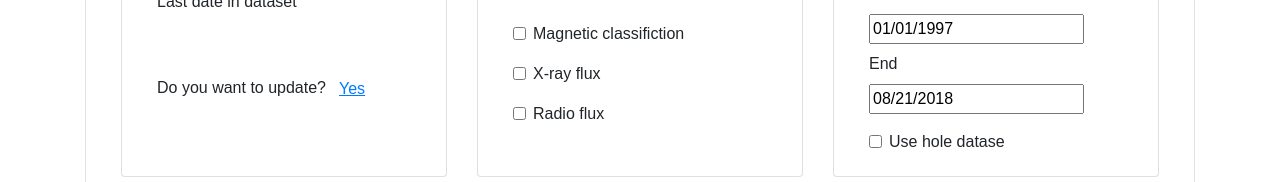
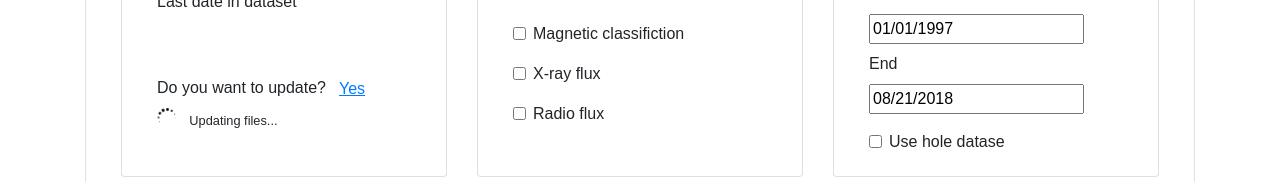
Before and after one commit to j-pereira/sara-react, a React (Create React App) app: page / in a window 1280 px wide. Both pictures are taken after a click on the button "Yes". Shown: the part 172-354 px from the top of the page. Built offline with nearby package versions, Linux system fonts and the light colour scheme; no server answers.

Commit message:
block ui

```diff
--- a/src/components/reports/Report/Report.js
+++ b/src/components/reports/Report/Report.js
@@ -2,6 +2,7 @@ import React, { Component } from 'react'
 import Collapse from '../../../hoc/Collapse/Collapse';
 import ReportAttributes from '../ReportAttributes/ReportAttributes';
 import ARTable from '../ARTable/ARTable';
+import BlockUI from '../../../hoc/BlockUI/BlockUI';
 import axios from 'axios';
 
 class Report extends Component {
@@ -11,7 +12,8 @@ class Report extends Component {
         this.state = {
             resultTable: false,
             dataset: [],
-            lastdate: {}
+            lastdate: {},
+            loading: ''
         }
     }
 
@@ -29,6 +31,7 @@ class Report extends Component {
 
     updateDatasetFile = (event) => {
         event.preventDefault();
+        this.setState({ loading: 'fademe' });
         axios.get('dataset/update')
             .then( response => {
                 this.setState({ lastdate: response.data });
@@ -37,6 +40,7 @@ class Report extends Component {
             .catch( error => {
                 console.error(error);
             });
+        this.setState({ loading: '' });
 
     }
 
@@ -61,6 +65,7 @@ class Report extends Component {
 
         return (
             <div>
+                <BlockUI fade={this.state.loading}/>
                 <Collapse>
                     <ReportAttributes updateDataset={this.updateDatasetFile} datasetLastDate={this.state.lastdate} generateRules={this.renderRules} />
                 </Collapse>
--- a/src/components/reports/ReportAttributes/ReportAttributes.js
+++ b/src/components/reports/ReportAttributes/ReportAttributes.js
@@ -1,13 +1,28 @@
 import React, { Component } from 'react';
 import Calendar from '../../../hoc/Calendar/Calendar'
 import moment from 'moment';
+import Loading from '../../../hoc/Loading/Loading'
 
 class ReportAttributes extends Component {
+
+    constructor (props) {
+        super(props)
+        this.state = {
+            loading: false
+        }
+    }
 
     render () {
         let datasetStatus;
         let statusClass;
         let update;
+        let loading;
+
+        if (this.state.loading) {
+            loading = <Loading/>;
+        } else {
+            loading = ''
+        }
 
         if (this.props.datasetLastDate.updated) {
             datasetStatus = 'Updated';
@@ -24,12 +39,16 @@ class ReportAttributes extends Component {
                             <button
                                 type="submit"
                                 className="btn btn-link"
-                            onClick={(event) => {this.props.updateDataset(event)}}
+                                onClick={(event) => {
+                                    this.setState({ loading: true })
+                                    this.props.updateDataset(event)
+                                }}
                             >
                                 Yes
                             </button>
                         </div>
                     </div>
+                    {loading}
                 </div>
         }
 
--- /dev/null
+++ b/src/hoc/BlockUI/BlockUI.css
@@ -0,0 +1,10 @@
+.fademe {
+    opacity: 0.2;
+    background: rgb(245, 245, 245);
+    width: 100%;
+    height: 100%;
+    z-index: 100;
+    top: 0;
+    left: 0;
+    position: fixed;
+  }
--- /dev/null
+++ b/src/hoc/BlockUI/BlockUI.js
@@ -0,0 +1,9 @@
+import React from 'react';
+
+const blockui = (props) => {
+    return (
+        <div className={props.fade}></div>
+    )
+}
+
+export default blockui;
--- /dev/null
+++ b/src/hoc/Loading/Loading.css
@@ -0,0 +1,133 @@
+/*
+.blockui {
+  top: 0;
+  left: 0;
+  z-index: 9999 !important;
+  opacity: 1.0 !important;
+  background: #FFF;
+  color: #000;
+}
+*/
+
+.sk-circle {
+    margin: 0px;
+    width: 20px;
+    height: 20px;
+    position: relative;
+    margin-right: 0px;
+  }
+  .sk-circle .sk-child {
+    width: 100%;
+    height: 100%;
+    position: absolute;
+    left: 0;
+    top: 0;
+  }
+  .sk-circle .sk-child:before {
+    content: '';
+    display: block;
+    margin: 0 auto;
+    width: 15%;
+    height: 15%;
+    background-color: #000;
+    border-radius: 100%;
+    -webkit-animation: sk-circleBounceDelay 1.2s infinite ease-in-out both;
+            animation: sk-circleBounceDelay 1.2s infinite ease-in-out both;
+  }
+  .sk-circle .sk-circle2 {
+    -webkit-transform: rotate(30deg);
+        -ms-transform: rotate(30deg);
+            transform: rotate(30deg); }
+  .sk-circle .sk-circle3 {
+    -webkit-transform: rotate(60deg);
+        -ms-transform: rotate(60deg);
+            transform: rotate(60deg); }
+  .sk-circle .sk-circle4 {
+    -webkit-transform: rotate(90deg);
+        -ms-transform: rotate(90deg);
+            transform: rotate(90deg); }
+  .sk-circle .sk-circle5 {
+    -webkit-transform: rotate(120deg);
+        -ms-transform: rotate(120deg);
+            transform: rotate(120deg); }
+  .sk-circle .sk-circle6 {
+    -webkit-transform: rotate(150deg);
+        -ms-transform: rotate(150deg);
+            transform: rotate(150deg); }
+  .sk-circle .sk-circle7 {
+    -webkit-transform: rotate(180deg);
+        -ms-transform: rotate(180deg);
+            transform: rotate(180deg); }
+  .sk-circle .sk-circle8 {
+    -webkit-transform: rotate(210deg);
+        -ms-transform: rotate(210deg);
+            transform: rotate(210deg); }
+  .sk-circle .sk-circle9 {
+    -webkit-transform: rotate(240deg);
+        -ms-transform: rotate(240deg);
+            transform: rotate(240deg); }
+  .sk-circle .sk-circle10 {
+    -webkit-transform: rotate(270deg);
+        -ms-transform: rotate(270deg);
+            transform: rotate(270deg); }
+  .sk-circle .sk-circle11 {
+    -webkit-transform: rotate(300deg);
+        -ms-transform: rotate(300deg);
+            transform: rotate(300deg); }
+  .sk-circle .sk-circle12 {
+    -webkit-transform: rotate(330deg);
+        -ms-transform: rotate(330deg);
+            transform: rotate(330deg); }
+  .sk-circle .sk-circle2:before {
+    -webkit-animation-delay: -1.1s;
+            animation-delay: -1.1s; }
+  .sk-circle .sk-circle3:before {
+    -webkit-animation-delay: -1s;
+            animation-delay: -1s; }
+  .sk-circle .sk-circle4:before {
+    -webkit-animation-delay: -0.9s;
+            animation-delay: -0.9s; }
+  .sk-circle .sk-circle5:before {
+    -webkit-animation-delay: -0.8s;
+            animation-delay: -0.8s; }
+  .sk-circle .sk-circle6:before {
+    -webkit-animation-delay: -0.7s;
+            animation-delay: -0.7s; }
+  .sk-circle .sk-circle7:before {
+    -webkit-animation-delay: -0.6s;
+            animation-delay: -0.6s; }
+  .sk-circle .sk-circle8:before {
+    -webkit-animation-delay: -0.5s;
+            animation-delay: -0.5s; }
+  .sk-circle .sk-circle9:before {
+    -webkit-animation-delay: -0.4s;
+            animation-delay: -0.4s; }
+  .sk-circle .sk-circle10:before {
+    -webkit-animation-delay: -0.3s;
+            animation-delay: -0.3s; }
+  .sk-circle .sk-circle11:before {
+    -webkit-animation-delay: -0.2s;
+            animation-delay: -0.2s; }
+  .sk-circle .sk-circle12:before {
+    -webkit-animation-delay: -0.1s;
+            animation-delay: -0.1s; }
+
+  @-webkit-keyframes sk-circleBounceDelay {
+    0%, 80%, 100% {
+      -webkit-transform: scale(0);
+              transform: scale(0);
+    } 40% {
+      -webkit-transform: scale(1);
+              transform: scale(1);
+    }
+  }
+
+  @keyframes sk-circleBounceDelay {
+    0%, 80%, 100% {
+      -webkit-transform: scale(0);
+              transform: scale(0);
+    } 40% {
+      -webkit-transform: scale(1);
+              transform: scale(1);
+    }
+  }
--- /dev/null
+++ b/src/hoc/Loading/Loading.js
@@ -0,0 +1,32 @@
+import React from 'react'
+
+const loading = () => {
+    return (
+
+        <div className="mt-0">
+            <div className="row">
+                <div className="col col-sm-12 col-md-4 col-lg-2">
+                    <div className="sk-circle">
+                        <div className="sk-circle1 sk-child"></div>
+                        <div className="sk-circle2 sk-child"></div>
+                        <div className="sk-circle3 sk-child"></div>
+                        <div className="sk-circle4 sk-child"></div>
+                        <div className="sk-circle5 sk-child"></div>
+                        <div className="sk-circle6 sk-child"></div>
+                        <div className="sk-circle7 sk-child"></div>
+                        <div className="sk-circle8 sk-child"></div>
+                        <div className="sk-circle9 sk-child"></div>
+                        <div className="sk-circle10 sk-child"></div>
+                        <div className="sk-circle11 sk-child"></div>
+                        <div className="sk-circle12 sk-child"></div>
+                    </div>
+                </div>
+                <div className="col col-sm-12 col-md-8 col-lg-10 ml-0 pl-0">
+                    <small className="ml-0">Updating files...</small>
+                </div>
+            </div>
+        </div>
+    )
+}
+
+export default loading;
--- a/src/index.js
+++ b/src/index.js
@@ -1,6 +1,8 @@
 import React from 'react';
 import ReactDOM from 'react-dom';
 import './index.css';
+import './hoc/Loading/Loading.css'
+import './hoc/BlockUI/BlockUI.css'
 import App from './App';
 import registerServiceWorker from './registerServiceWorker';
 import { BrowserRouter } from 'react-router-dom';
```
Lines whose indentation alone changed are shown as unchanged.
